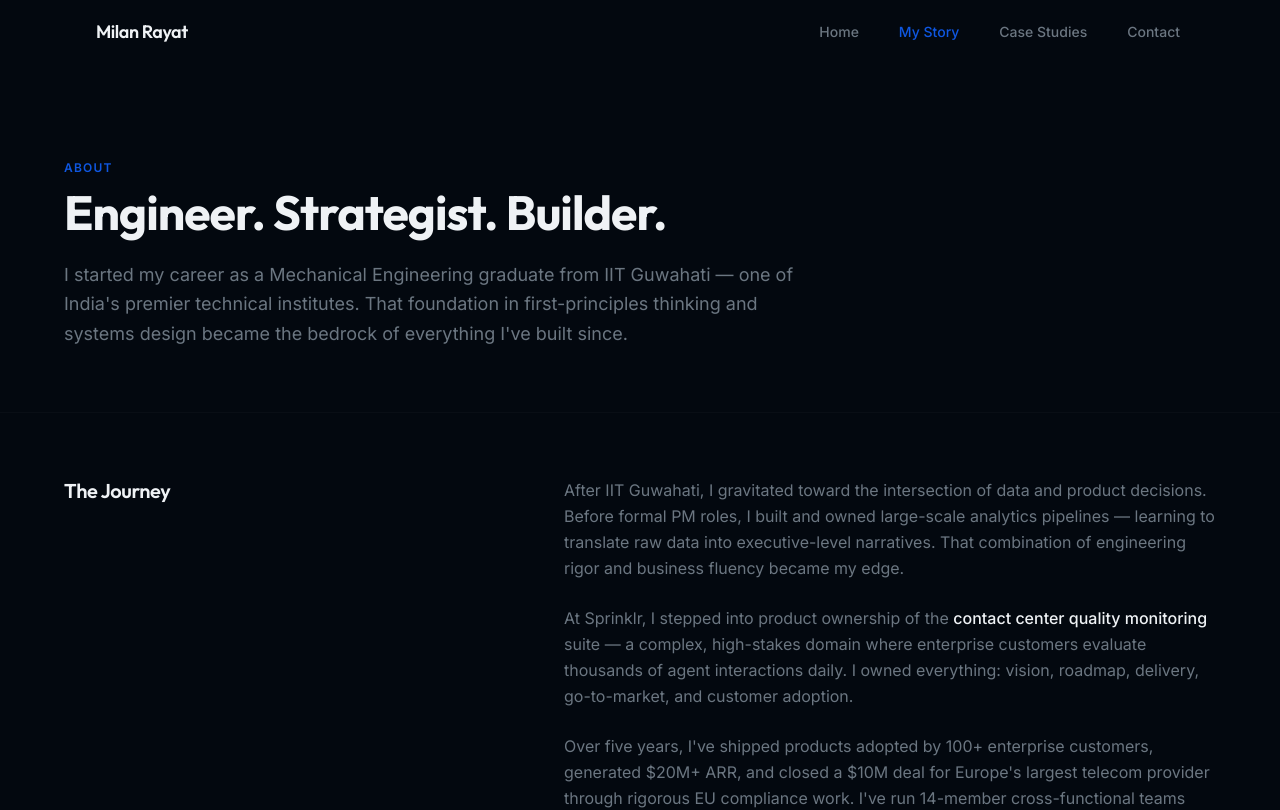
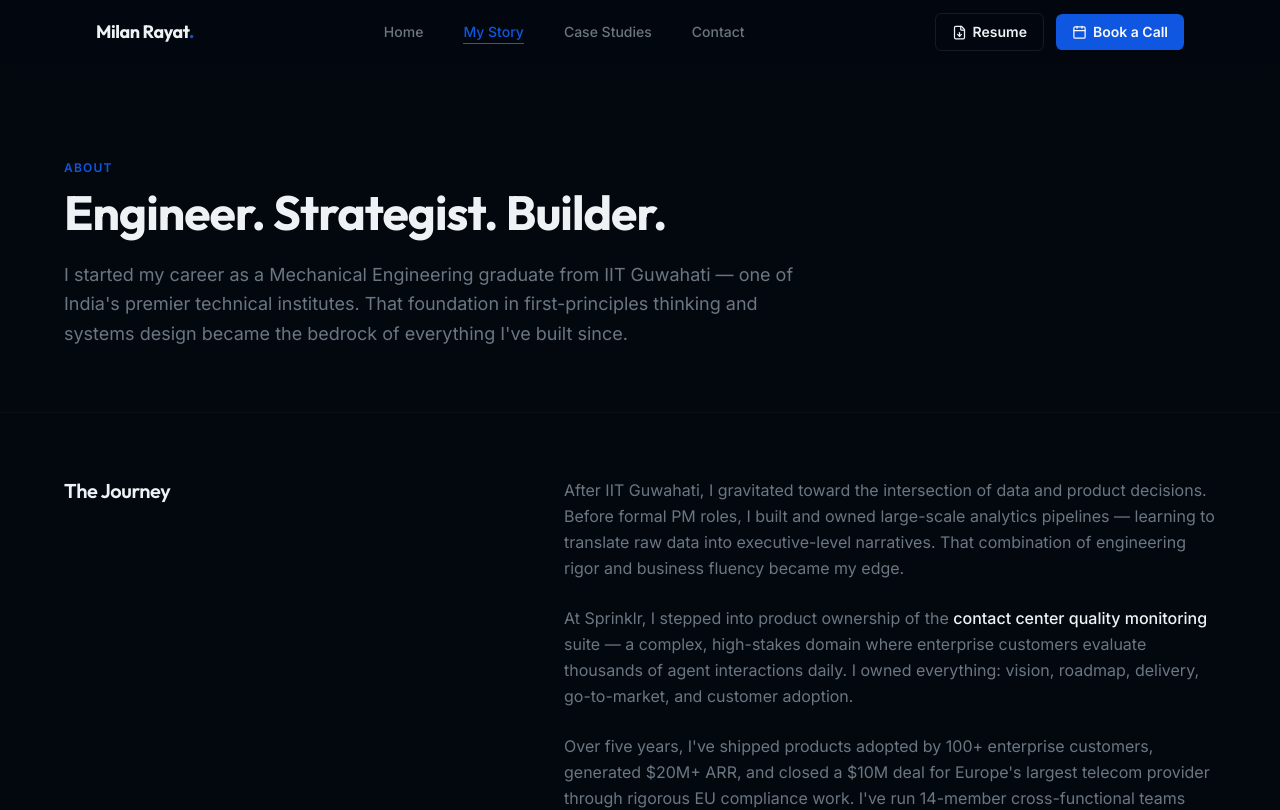
Before and after one commit to milanrayat/milan.rayat, a Next.js app: page /about in a window 1280 px wide. Shown: the top 810 px of the page. Built offline with nearby package versions, Linux system fonts and the light colour scheme.

Commit message:
Overhaul global nav: bolder wordmark, underline active state, persistent scroll-aware background, desktop/mobile CTAs (Resume + Book a Call), full-screen mobile menu
Resume CTA points to a placeholder /resume.pdf — needs the real file dropped into public/ to stop 404ing.

```diff
--- a/components/navbar-client.tsx
+++ b/components/navbar-client.tsx
@@ -3,8 +3,9 @@
 import Link from 'next/link'
 import { usePathname } from 'next/navigation'
 import { useState, useEffect } from 'react'
-import { Menu, X } from 'lucide-react'
+import { Menu, X, Calendar, FileDown } from 'lucide-react'
 import { cn } from '@/lib/utils'
+import { PERSON } from '@/lib/data'
 
 const NAV_LINKS = [
   { href: '/', label: 'Home' },
@@ -29,13 +30,22 @@ export function NavbarClient({ name }: { name: string }) {
     setIsOpen(false)
   }, [pathname])
 
+  // Lock body scroll while the full-screen mobile menu is open
+  useEffect(() => {
+    document.body.style.overflow = isOpen ? 'hidden' : ''
+    return () => {
+      document.body.style.overflow = ''
+    }
+  }, [isOpen])
+
   return (
+    <>
     <header
       className={cn(
         'fixed top-0 left-0 right-0 z-50 transition-all duration-300',
         scrolled
           ? 'bg-background/95 backdrop-blur-md border-b border-border/50'
-          : 'bg-transparent'
+          : 'bg-background/40 backdrop-blur-sm border-b border-transparent'
       )}
       role="banner"
     >
@@ -46,14 +56,15 @@ export function NavbarClient({ name }: { name: string }) {
         {/* Logo / Name */}
         <Link
           href="/"
-          className="text-foreground font-heading font-semibold text-lg tracking-tight hover:text-accent transition-colors focus-visible:outline-none focus-visible:ring-2 focus-visible:ring-ring rounded-sm"
+          className="text-foreground font-heading font-bold text-lg tracking-tight hover:text-accent transition-colors focus-visible:outline-none focus-visible:ring-2 focus-visible:ring-ring rounded-sm"
           aria-label={`${name} — Home`}
         >
           {name}
+          <span className="text-accent">.</span>
         </Link>
 
         {/* Desktop nav */}
-        <ul className="hidden md:flex items-center gap-8" role="list">
+        <ul className="hidden lg:flex items-center gap-8" role="list">
           {NAV_LINKS.map(({ href, label }) => {
             const isActive =
               href === '/' ? pathname === '/' : pathname.startsWith(href)
@@ -62,10 +73,10 @@ export function NavbarClient({ name }: { name: string }) {
                 <Link
                   href={href}
                   className={cn(
-                    'text-sm font-medium transition-colors focus-visible:outline-none focus-visible:ring-2 focus-visible:ring-ring rounded-sm px-1',
+                    'relative text-sm font-medium transition-colors focus-visible:outline-none focus-visible:ring-2 focus-visible:ring-ring rounded-sm px-1 pb-1 after:absolute after:left-1 after:right-1 after:-bottom-0 after:h-px after:bg-accent after:transition-opacity',
                     isActive
-                      ? 'text-accent'
-                      : 'text-muted-foreground hover:text-foreground'
+                      ? 'text-accent after:opacity-100'
+                      : 'text-muted-foreground hover:text-foreground after:opacity-0'
                   )}
                   aria-current={isActive ? 'page' : undefined}
                 >
@@ -76,9 +87,32 @@ export function NavbarClient({ name }: { name: string }) {
           })}
         </ul>
 
+        {/* Desktop CTAs */}
+        <div className="hidden lg:flex items-center gap-3">
+          <a
+            href={PERSON.resumeUrl}
+            download
+            className="inline-flex items-center gap-1.5 border border-border text-foreground text-sm font-semibold px-4 py-2 rounded-md hover:border-accent/50 hover:bg-card transition-colors focus-visible:outline-none focus-visible:ring-2 focus-visible:ring-ring"
+            aria-label="Download resume"
+          >
+            <FileDown size={15} aria-hidden="true" />
+            Resume
+          </a>
+          <a
+            href={PERSON.calendly}
+            target="_blank"
+            rel="noopener noreferrer"
+            className="inline-flex items-center gap-1.5 bg-accent text-accent-foreground text-sm font-semibold px-4 py-2 rounded-md hover:bg-accent/90 transition-colors focus-visible:outline-none focus-visible:ring-2 focus-visible:ring-ring"
+            aria-label="Book a call (opens in new tab)"
+          >
+            <Calendar size={15} aria-hidden="true" />
+            Book a Call
+          </a>
+        </div>
+
         {/* Mobile hamburger */}
         <button
-          className="md:hidden p-2 text-muted-foreground hover:text-foreground transition-colors focus-visible:outline-none focus-visible:ring-2 focus-visible:ring-ring rounded-sm"
+          className="lg:hidden p-2 text-muted-foreground hover:text-foreground transition-colors focus-visible:outline-none focus-visible:ring-2 focus-visible:ring-ring rounded-sm"
           onClick={() => setIsOpen(!isOpen)}
           aria-expanded={isOpen}
           aria-controls="mobile-menu"
@@ -87,17 +121,23 @@ export function NavbarClient({ name }: { name: string }) {
           {isOpen ? <X size={20} /> : <Menu size={20} />}
         </button>
       </nav>
+    </header>
 
-      {/* Mobile menu */}
-      {isOpen && (
+    {/* Full-screen mobile menu */}
     <div
         id="mobile-menu"
-          className="md:hidden bg-background/98 backdrop-blur-md border-b border-border/50"
+        className={cn(
+          'lg:hidden fixed inset-0 top-16 z-50 bg-background backdrop-blur-md transition-all duration-300',
+          isOpen
+            ? 'opacity-100 translate-y-0 pointer-events-auto'
+            : 'opacity-0 -translate-y-2 pointer-events-none'
+        )}
         role="dialog"
         aria-modal="true"
         aria-label="Navigation menu"
       >
-          <ul className="max-w-6xl mx-auto px-6 py-6 flex flex-col gap-4" role="list">
+        <div className="h-full flex flex-col px-6 py-10">
+          <ul className="flex flex-col items-center gap-6" role="list">
             {NAV_LINKS.map(({ href, label }) => {
               const isActive =
                 href === '/' ? pathname === '/' : pathname.startsWith(href)
@@ -106,8 +146,8 @@ export function NavbarClient({ name }: { name: string }) {
                   <Link
                     href={href}
                     className={cn(
-                      'text-base font-medium transition-colors block focus-visible:outline-none focus-visible:ring-2 focus-visible:ring-ring rounded-sm',
-                      isActive ? 'text-accent' : 'text-muted-foreground hover:text-foreground'
+                      'text-2xl font-heading font-semibold transition-colors block focus-visible:outline-none focus-visible:ring-2 focus-visible:ring-ring rounded-sm',
+                      isActive ? 'text-accent underline underline-offset-8' : 'text-muted-foreground hover:text-foreground'
                     )}
                     aria-current={isActive ? 'page' : undefined}
                   >
@@ -117,8 +157,30 @@ export function NavbarClient({ name }: { name: string }) {
               )
             })}
           </ul>
+
+          <div className="mt-auto flex flex-col gap-3">
+            <a
+              href={PERSON.resumeUrl}
+              download
+              className="inline-flex items-center justify-center gap-2 border border-border text-foreground text-base font-semibold px-6 py-3 rounded-md hover:border-accent/50 hover:bg-card transition-colors focus-visible:outline-none focus-visible:ring-2 focus-visible:ring-ring"
+              aria-label="Download resume"
+            >
+              <FileDown size={18} aria-hidden="true" />
+              Resume
+            </a>
+            <a
+              href={PERSON.calendly}
+              target="_blank"
+              rel="noopener noreferrer"
+              className="inline-flex items-center justify-center gap-2 bg-accent text-accent-foreground text-base font-semibold px-6 py-3 rounded-md hover:bg-accent/90 transition-colors focus-visible:outline-none focus-visible:ring-2 focus-visible:ring-ring"
+              aria-label="Book a call (opens in new tab)"
+            >
+              <Calendar size={18} aria-hidden="true" />
+              Book a Call
+            </a>
           </div>
-      )}
-    </header>
+        </div>
+    </div>
+    </>
   )
 }
--- a/lib/data.ts
+++ b/lib/data.ts
@@ -6,6 +6,7 @@ export const PERSON = {
   email: 'milanrayat99@gmail.com',
   linkedin: 'https://www.linkedin.com/in/milan-rayat/',
   calendly: 'https://calendly.com/milanrayat99/30min',
+  resumeUrl: '/resume.pdf',
   company: 'Sprinklr',
 }
 
```
Lines whose indentation alone changed are shown as unchanged.
